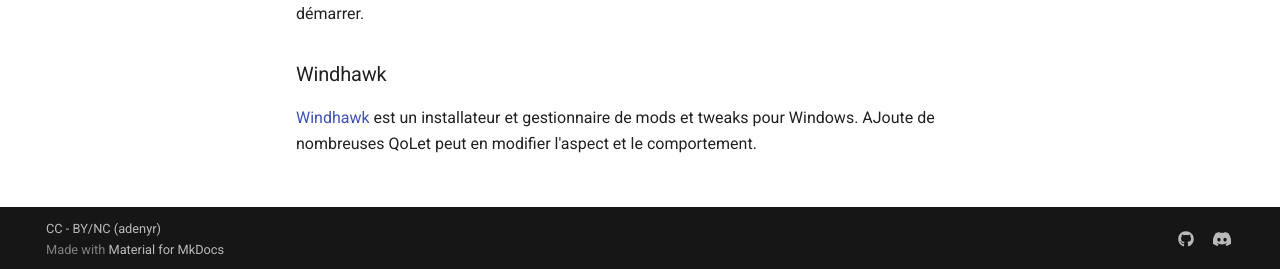
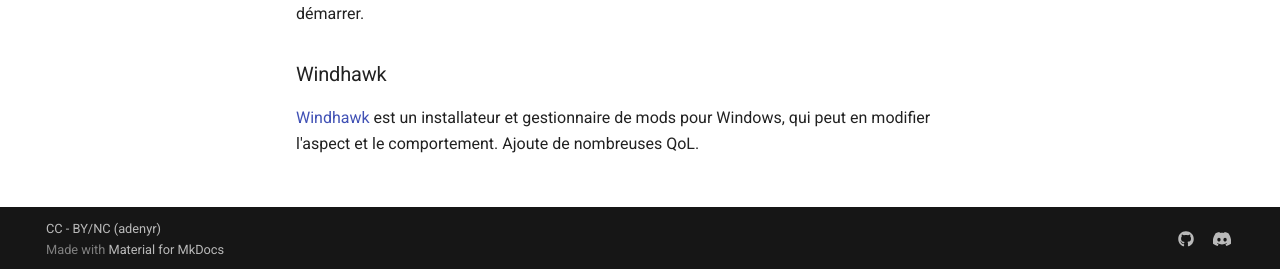
Before and after one commit to adenyrr/become.sh, an MkDocs documentation site: the page built from docs/outils/softwares.md, in a window 1280 px wide. Shown: the part 628-897 px from the top of the page. Built offline with MkDocs 1.6.1 and Material for MkDocs 9.7.7, drawn with Linux system fonts in a browser that asks for light colours; comment, search, counter and statistics services are not loaded.

Commit message:
Update softwares.md

```diff
--- a/docs/outils/softwares.md
+++ b/docs/outils/softwares.md
@@ -16,4 +16,4 @@
 
 ### Windhawk
 
-[Windhawk](https://github.com/ramensoftware/windhawk) est un installateur et gestionnaire de mods et tweaks pour Windows. AJoute de nombreuses QoLet peut en modifier l'aspect et le comportement.
+[Windhawk](https://github.com/ramensoftware/windhawk) est un installateur et gestionnaire de mods pour Windows, qui peut en modifier l'aspect et le comportement. Ajoute de nombreuses QoL.
```
